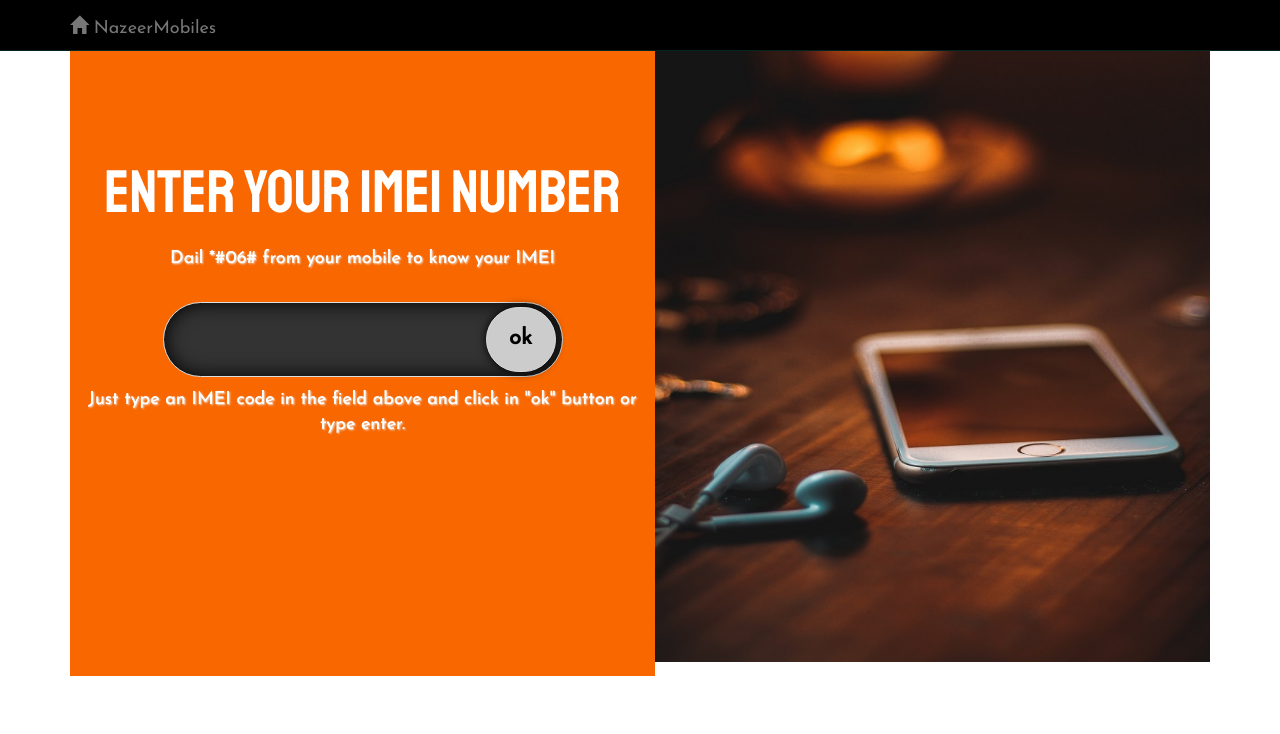
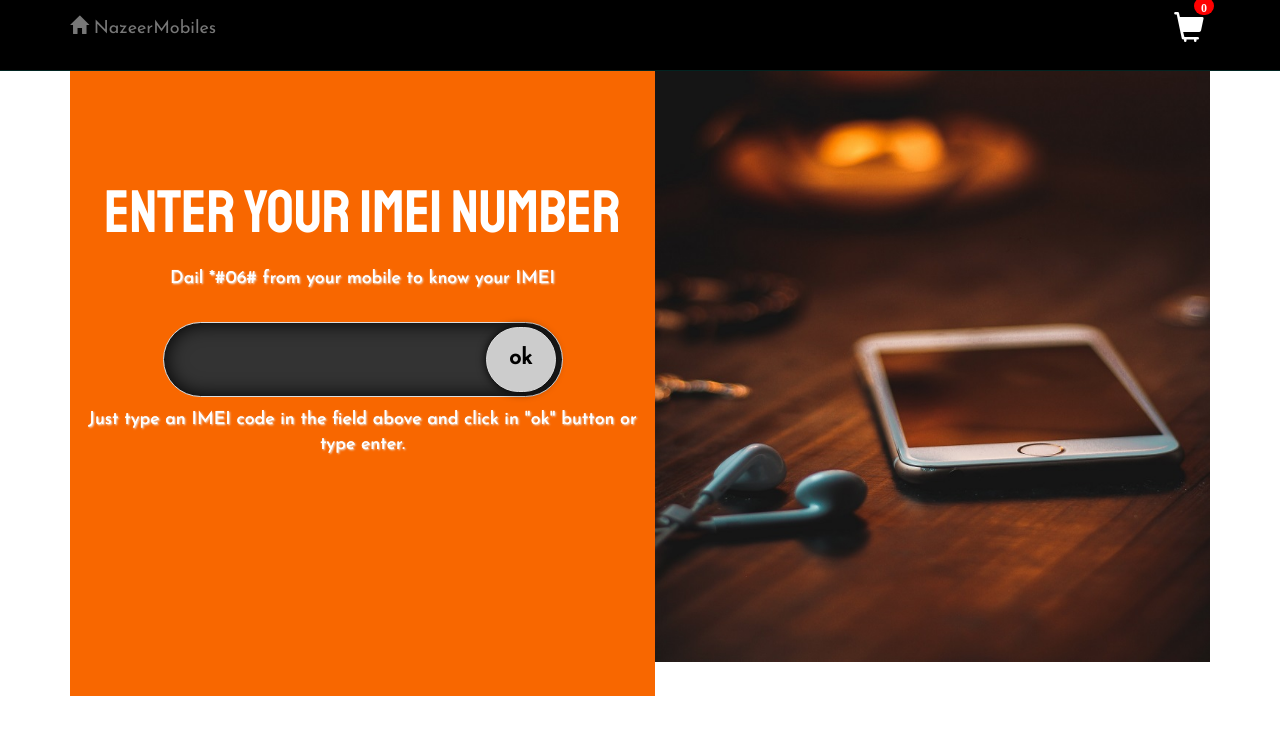
Before and after one commit to mdineshari/chennaiMobileApp, a website: page static/index.html in a window 1280 px wide. Drawn offline with nearby package versions, Linux system fonts and the light colour scheme; files that its build step writes are made by us from their sources; files whose address does not match are found by name.

Commit message:
Brand page updated

```diff
--- a/public/styles/imei.css
+++ b/public/styles/imei.css
@@ -13,7 +13,7 @@ body{
   /* background:url('lite-noise2.png'); */
 }
 .h1_align{
-	padding-top:60px;
+	padding-top:160px;
 }
 
 #result a{
--- a/public/styles/style.css
+++ b/public/styles/style.css
@@ -11,9 +11,13 @@ p{
 	font-family: 'Josefin Sans', sans-serif;
 	font-size:18px;
 }
+.position{
+	padding-top: 10px;
+    color: #ffffff;
+    font-size: 30px;
+}
 .site-hero-content {
-    position: absolute;
-    top: 0;
+    position:absolute;
     /* left: 0; */
     width: 100%;
     /* height: 100%; */
@@ -21,7 +25,12 @@ p{
     color: #FFF;
     background:#f86700;
 }
-
+.badge-notify {
+    background: red;
+    position: relative;
+    top: -20px;
+    right: 10px;
+}
 
 button a{
     color:inherit;
@@ -29,7 +38,7 @@ button a{
 }
 .info{
     padding-top: 20px;
-	color:#92c500;
+	color:red;
 	font-weight:bold;
 	font-size:120%;
 }
@@ -88,7 +97,7 @@ div.table-responsive table>tbody>tr>td:nth-child(3) {
 h1 {
     font-family: 'Staatliches', cursive;
     font-size: 60px;
-    margin-top: 100px;
+
     text-align: center;
 }
 .text-right{
@@ -168,7 +177,8 @@ h1 {
 	padding-right:0px;
 }
 #brand_container{
-	padding-top:60px;
+	padding-top:80px;
+	/* background-color:#f86700; */
 }
 /* Navbar color */
 .navbar-default {
--- a/static/index.html
+++ b/static/index.html
@@ -18,6 +18,9 @@
 		<!-- Brand and toggle get grouped for better mobile display -->
 			<div class="navbar-header">
 			  <a class="navbar-brand" href="/"><span class="glyphicon glyphicon-home"></span> NazeerMobiles</a>
+			</div>
+			<div class="navbar navbar-right">
+				<span class="glyphicon glyphicon-shopping-cart my-cart-icon position"><span class="badge badge-notify my-cart-badge">0</span></span>
 			</div>
 		</div><!-- /.navbar-collapse -->
 	</nav>
@@ -57,6 +60,7 @@
 	</div>
 	<div class="container">
 		<div class="row" id="brand_container">
+			<div class="col-md-1"></div>
 			<div class="col-xs-12 col-md-3 well">
 				<div class="row">
 					<img class="img-responsive" src="images/lenovo-k8-note-colors.jpg" alt="mobile images"/>
@@ -85,7 +89,7 @@
 
 				</div>
 			</div>
-			<div class="col-xs-12 col-md-6 well">
+			<div class="col-xs-12 col-md-7 well">
 				<div class="table-responsive">
 							<table class="table">
 								<tbody>
@@ -256,8 +260,9 @@
 							</table>
 							</div>
 			</div>
-			<div class="col-xs-12 col-md-3 well">
- 				<!-- <div class="panel panel-info">
+			<div class="col-md-1"></div>
+			<!--<div class="col-xs-12 col-md-3 well">
+ 				 <div class="panel panel-info">
 				<div class="panel-heading">
 					<div class="panel-title">
 						<div class="row">
@@ -306,7 +311,7 @@
 						</div>
 					</div>
 				</div>
-			</div> -->
+			</div>
  			<div class="table-responsive">
 					<table class="table">
 						<thead>
@@ -329,7 +334,7 @@
 					<a href="Service">Book a Technician</a>
 				</button>
 			</div>
-		</div>
+		</div>-->
 	</div>
 
 	<script type="text/javascript" src="scripts/jquery-1.6.2.min.js"></script>
```
